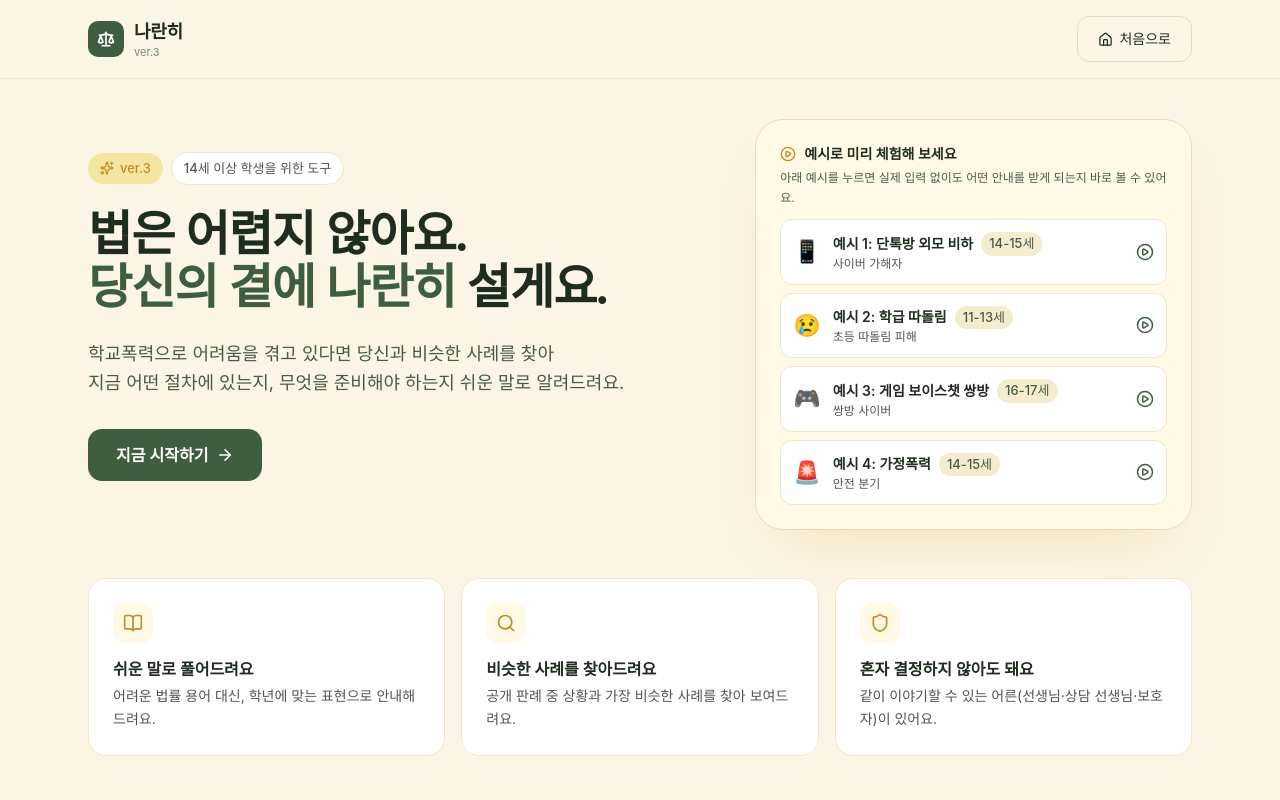
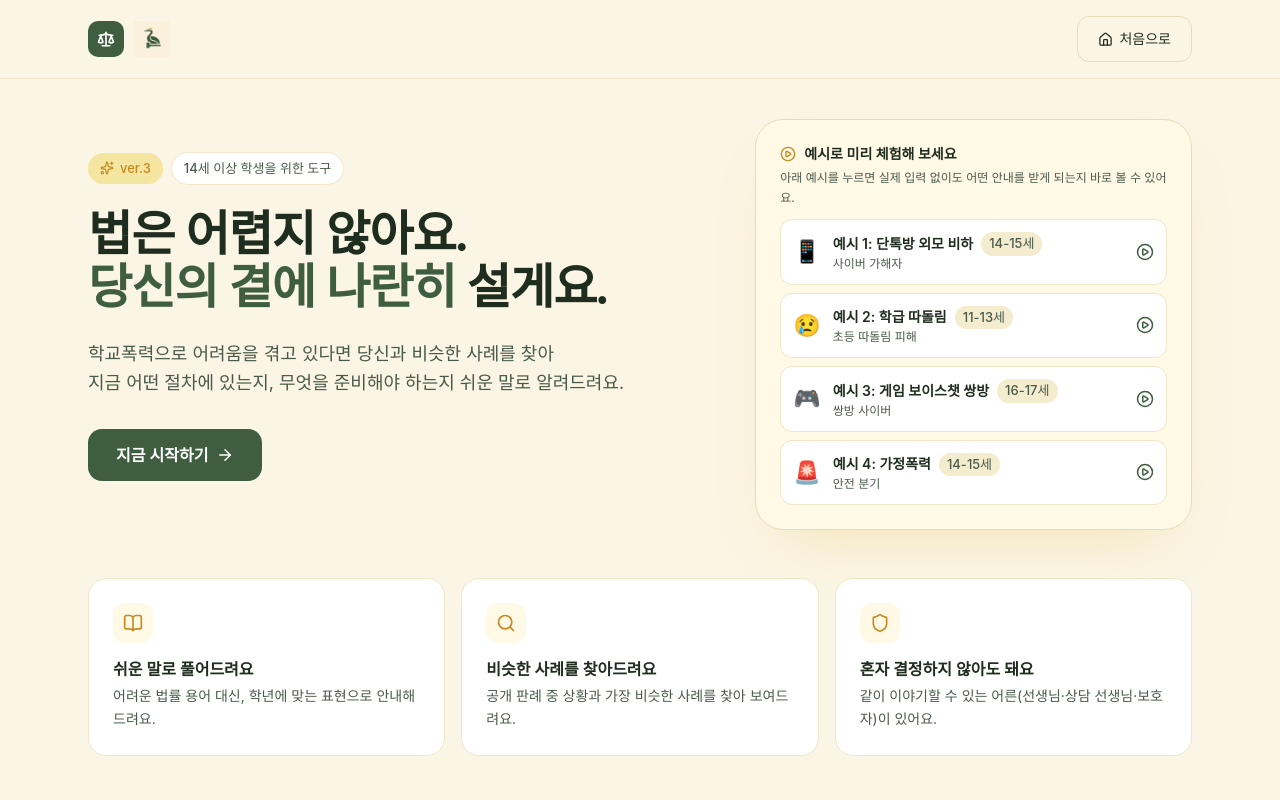
Before and after one commit to durumi-project/naranhi, a React (Vite) app: page / in a window 1280 px wide. Shown: the top 800 px of the page. Built offline with nearby package versions, Linux system fonts and the light colour scheme; a web font is replaced by a local one.

Commit message:
feat(ui): 헤더 텍스트 로고를 두루미 이미지 로고로 교체
- '나란히' 텍스트 + ver.3 라벨 제거
- /durumi_logo.jpeg 이미지로 교체 (public/에 자산 추가)

```diff
--- a/src/App.jsx
+++ b/src/App.jsx
@@ -543,8 +543,7 @@ function Header({ onHome, showBack, onBack }) {
             <Scale size={18} color="white" strokeWidth={2.2} />
           </div>
           <div className="flex flex-col items-start leading-tight">
-            <span className="font-display text-lg font-bold" style={{ color: C.ink }}>나란히</span>
-            <span className="text-[11px]" style={{ color: C.inkMute }}>ver.3</span>
+            <img src="/durumi_logo.jpeg" alt="나란히" style={{ height: '36px', width: 'auto' }} />
           </div>
         </button>
         <div className="flex items-center gap-2">
```
Also changed, not shown: public/durumi_logo.jpeg (added).
